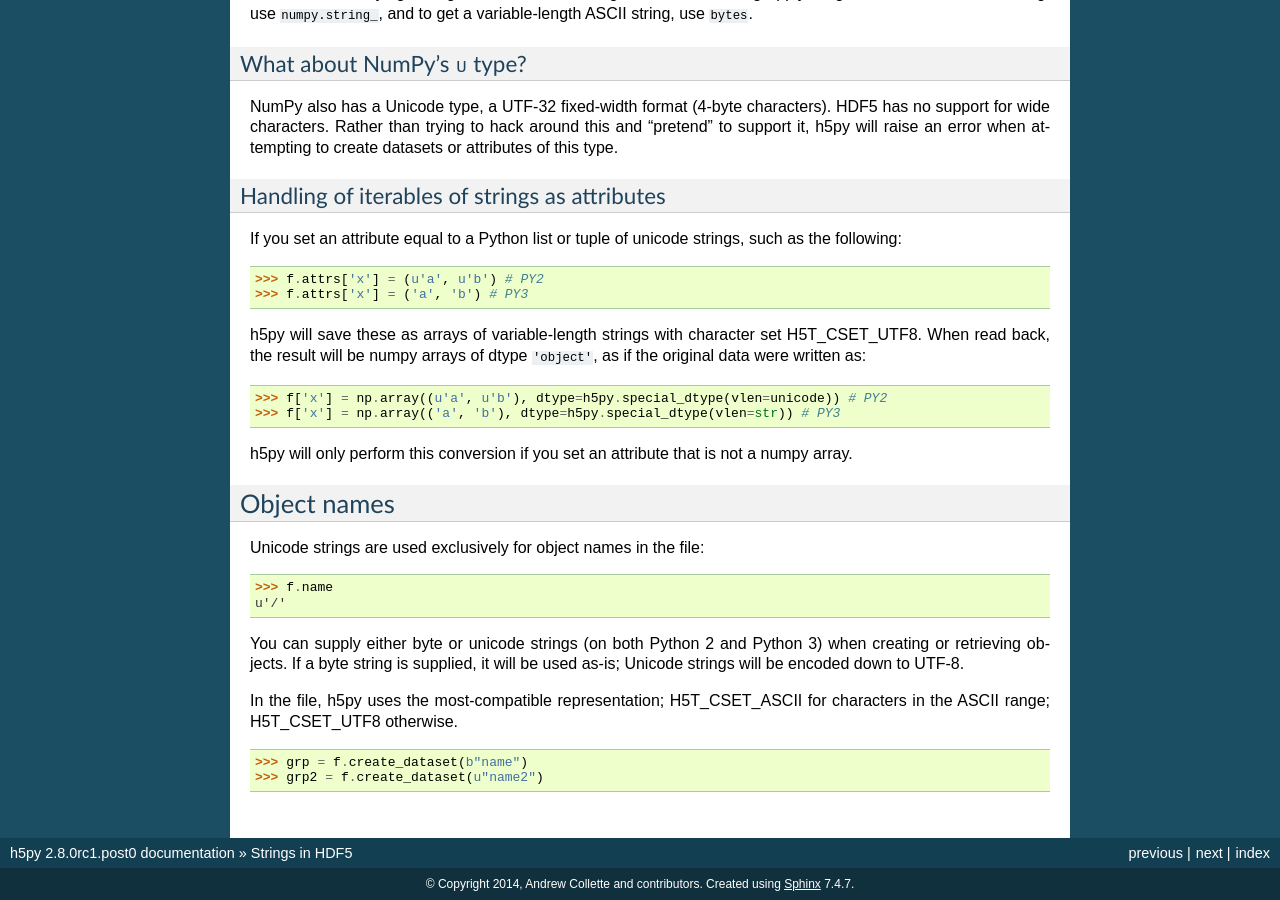
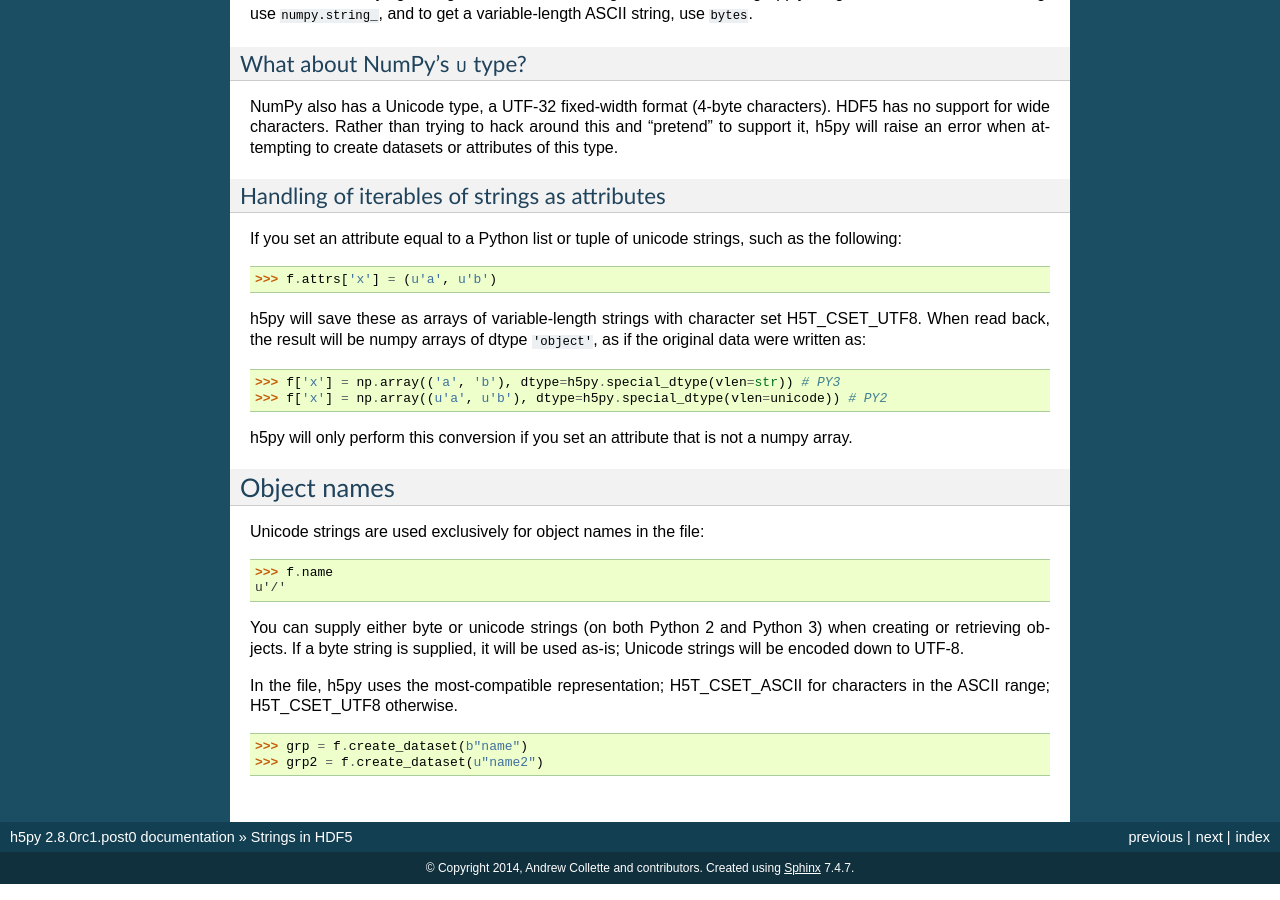
Before and after one commit to h5py/h5py, a Sphinx documentation site: the page built from docs/strings.rst, in a window 1280 px wide and 900 px high, scrolled down 2221 px. Built offline with Sphinx 7.4.7, drawn with Linux system fonts in a browser that asks for light colours; pages that are not in the unit, such as notebooks, are missing from menus.

Commit message:
Simplify examples in docs

```diff
--- a/docs/strings.rst
+++ b/docs/strings.rst
@@ -154,15 +154,14 @@ Handling of iterables of strings as attributes
 If you set an attribute equal to a Python list or tuple of unicode strings,
 such as the following:
 
-    >>> f.attrs['x'] = (u'a', u'b') # PY2
-    >>> f.attrs['x'] = ('a', 'b') # PY3
+    >>> f.attrs['x'] = (u'a', u'b')
 
 h5py will save these as arrays of variable-length strings with character set
 H5T_CSET_UTF8. When read back, the result will be numpy arrays of dtype
 ``'object'``, as if the original data were written as:
 
+    >>> f['x'] = np.array(('a', 'b'), dtype=h5py.special_dtype(vlen=str)) # PY3
     >>> f['x'] = np.array((u'a', u'b'), dtype=h5py.special_dtype(vlen=unicode)) # PY2
-    >>> f['x'] = np.array(('a', 'b'), dtype=h5py.special_dtype(vlen=str)) # PY3
 
 h5py will only perform this conversion if you set an attribute that is not a numpy array.
 
```
